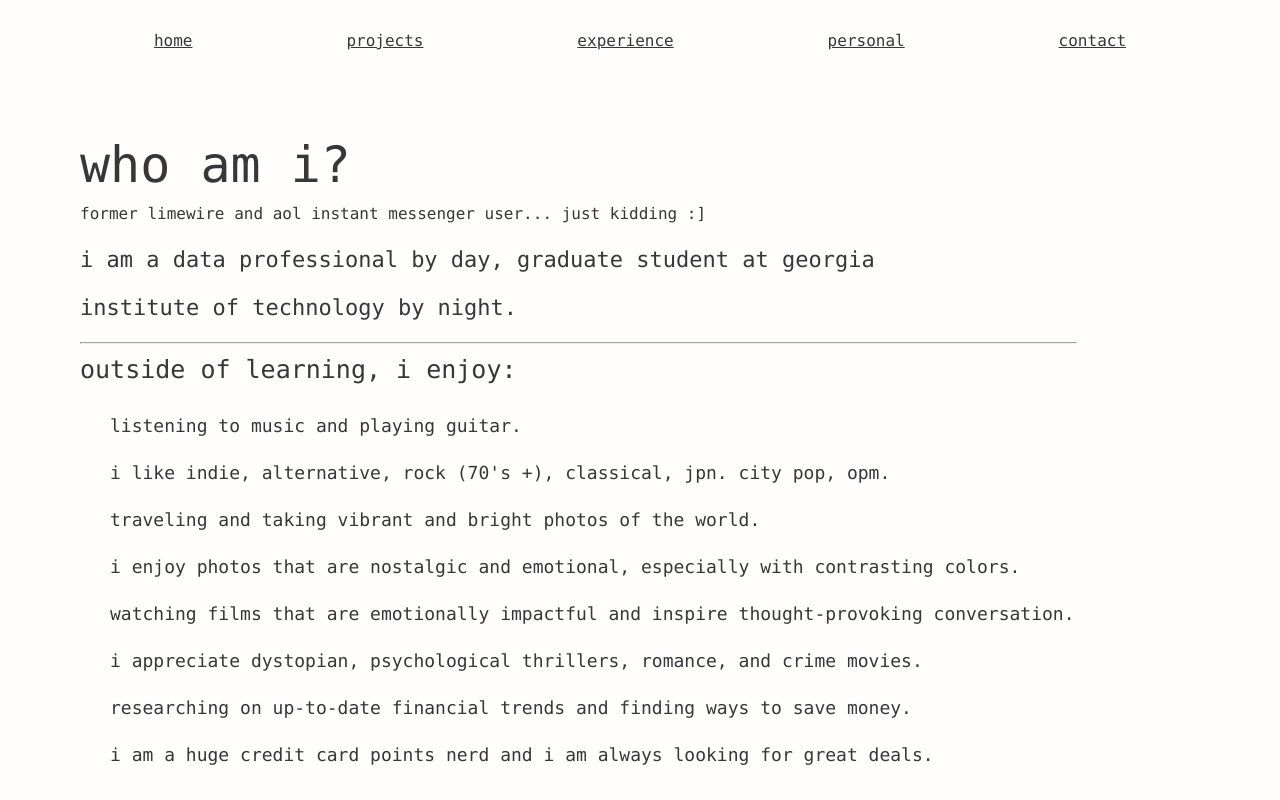
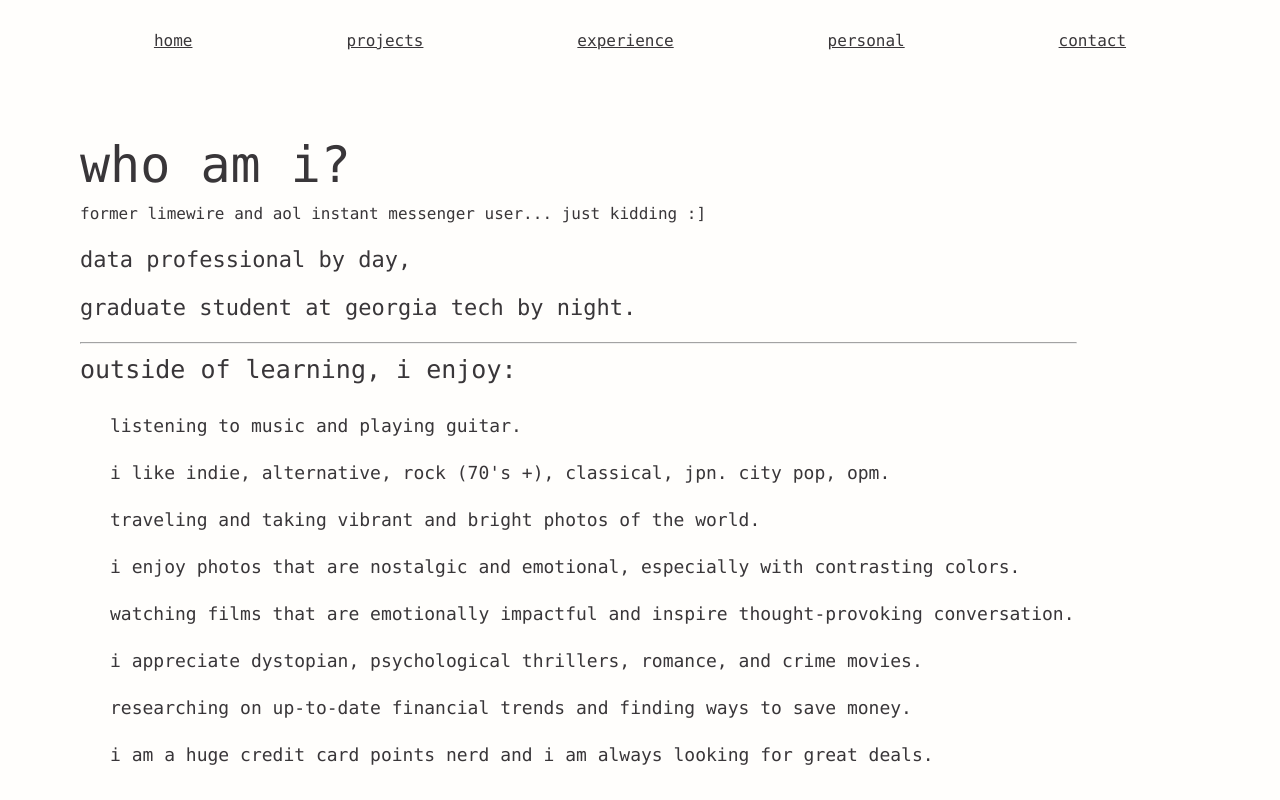
Before and after one commit to ddaviddn/portfolio, a React (Create React App) app: page /personal in a window 1280 px wide. Shown: the top 800 px of the page. Built offline with nearby package versions, Linux system fonts and the light colour scheme.

Commit message:
Adding in contact form.

```diff
--- a/package.json
+++ b/package.json
@@ -14,7 +14,6 @@
     "web-vitals": "^2.1.4"
   },
   "scripts": {
-//    "install": "npm install",
     "predeploy": "npm run build",
     "deploy": "gh-pages -d build",
     "start": "react-scripts start",
--- a/src/components/ContactPage/Contact.css
+++ b/src/components/ContactPage/Contact.css
@@ -42,7 +42,8 @@
     font-size: 15px;
     padding: 15px;
     width: 90%;
-    background-color: #94dfff;
+    /*background-color: #94dfff;*/
+    background-color: var(--pg1-font-color);
     font-family: source-code-pro, Menlo, Monaco, Consolas, 'Courier New',
     monospace;
 }
@@ -93,7 +94,8 @@
     font-size: 15px;
     padding: 20px;
     width: 90%;
-    background-color: #fa6f01;
+    /*background-color: #fa6f01;*/
+    background-color: var(--pg1-font-color);
     color: #242124;
     resize: vertical;
     font-family: source-code-pro, Menlo, Monaco, Consolas, 'Courier New',
--- a/src/components/PersonalPage/PersonalPage.js
+++ b/src/components/PersonalPage/PersonalPage.js
@@ -30,10 +30,9 @@ function HomePage() {
                                 former limewire and aol instant messenger user... just kidding :]
                                 </code>
                             <p/>
-                            i am a data professional by day,
+                            data professional by day, <p/>
                             graduate student at
-                            georgia <p/> institute of technology
-                            by night.
+                            georgia tech by night.
                         </code>
                         <p/>
                         <hr style={{width: '100%'}}/>
```
